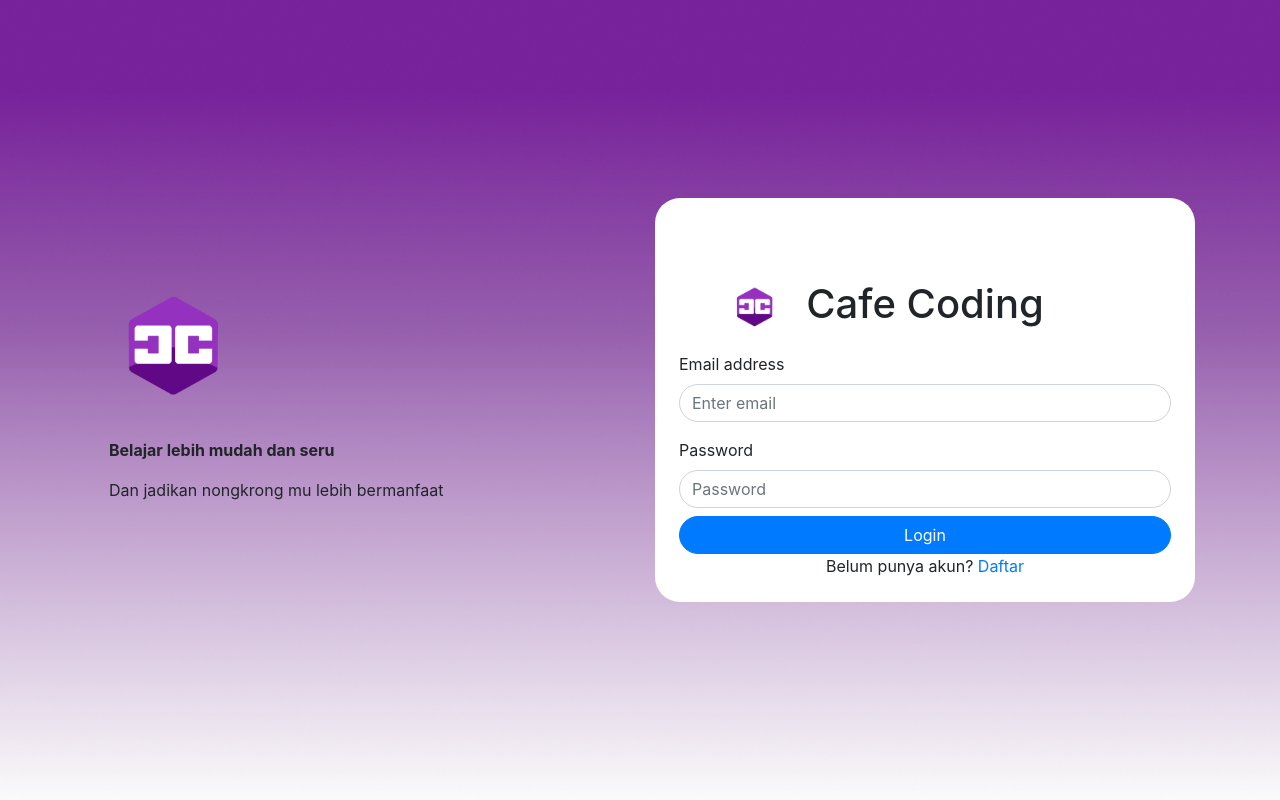
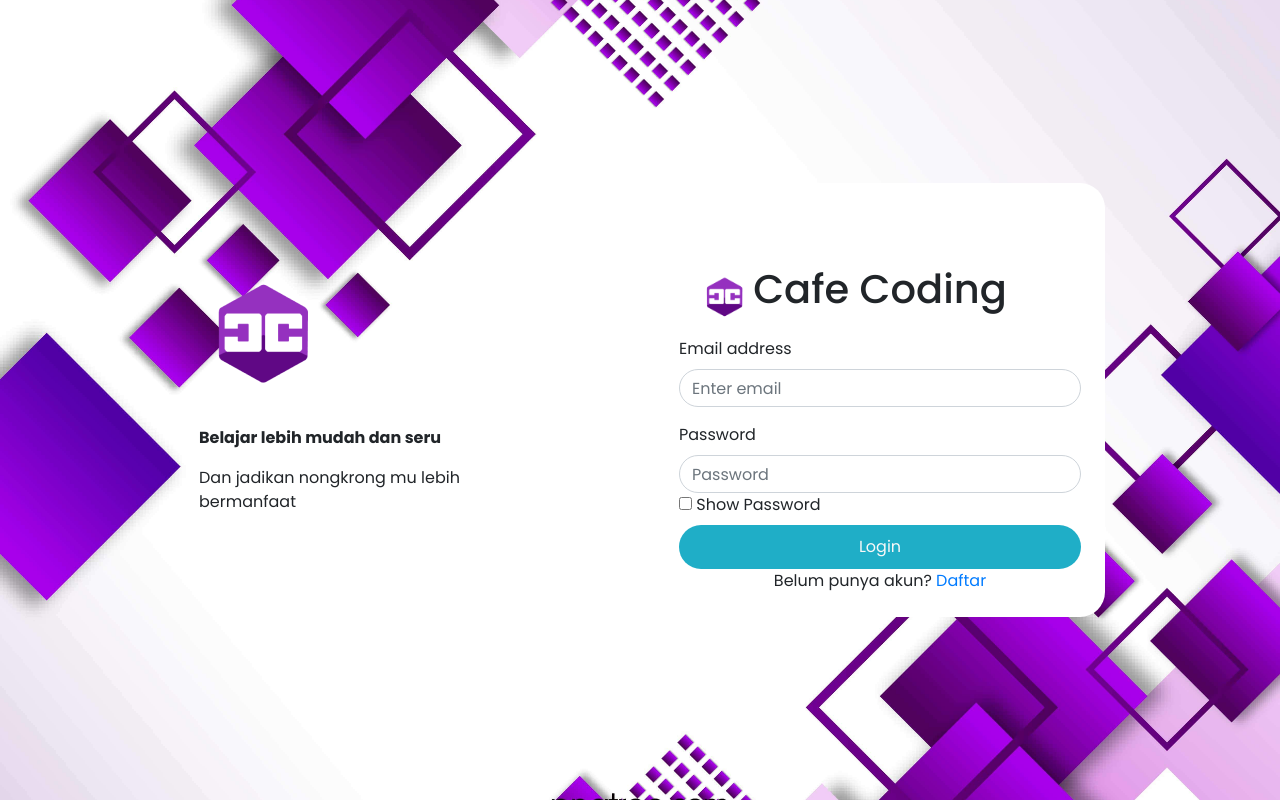
Before and after one commit to MatthewHL123/CafeCodingProjectKP, a Flask app: page /login in a window 1280 px wide. Run offline with Flask 3, Linux system fonts and the light colour scheme; some libraries are stand-ins or nearby versions.

Commit message:
modifikasi login and signup

```diff
--- a/static/css/style_login.css
+++ b/static/css/style_login.css
@@ -1,20 +1,103 @@
-.btn-custom
+@import url("https://fonts.googleapis.com/css2?family=Poppins:wght@300;400;500;600;700;800;900&display=swap");
 
-{
-    border-radius: 25px;
+* {
+  margin: 0;
+  padding: 0;
+  box-sizing: border-box;
+  font-family: 'Poppins', sans-serif;
+}
+
+body {
+  background-image: url("../asset/background_2.jpg");
+  background-size: cover;
+  background-position: center;
+
+}
+.container{
+  width: 100%;
+  max-width: 960px; /* Sesuaikan lebar maksimum container sesuai kebutuhan */
+}
+
+.row {
+  display: flex;
+  flex-wrap: wrap;
+  margin-right: -15px;
+  margin-left: -15px;
+}
+
+.col-md-4 {
+  flex: 0 0 33.333333%;
+  max-width: 33.333333%;
+  padding-right: 15px;
+  padding-left: 15px;
+}
+
+.col-md-6 {
+  flex: 0 0 50%;
+  max-width: 50%;
+  padding-right: 15px;
+  padding-left: 15px;
+}
+
+#img img{
+  position: relative;
+  left: 20px;
+  top: 65px;
+  width: 50px;
+  height: auto;
+}
+
+.ml-4 {
+  margin-left: 1.5rem!important;
+}
+
+.mr-4 {
+  margin-right: 1.5rem!important;
 }
 
 .blue-text {
-    color: #bae8e8;
+  color: #3bbbbb;
   font-size: 40px;
+}
+
+.font-weight-bold {
+  font-weight: bold;
+}
+
+.p-4 {
+  padding: 1.5rem!important;
 }
 
 .rounded {
   border-radius: 25px !important;
 }
 
-  body {
-    background-image: url("../asset/background.png");
-    background-size: cover;
-    background-position: center;
+.bg-white {
+  background-color: #0066ff;
 }
+
+.text-center {
+  text-align: center!important;
+}
+
+.mb-4 {
+  margin-bottom: 1.5rem!important;
+}
+
+.btn {
+  border-radius: 40px;
+  padding: 10px 20px;
+  border: none;
+  font-size: 16px;
+  cursor: pointer;
+}
+
+.btn-primary {
+  background-color: #000000;
+  color: #333;
+}
+
+.btn-custom {
+  background-color: #1faec7;
+  color: #f8f8f8;
+}
--- a/templates/home.html
+++ b/templates/home.html
@@ -65,7 +65,7 @@
                 <button type="button" class="btn btn-dark">Belajar Sekarang</button>
             </div>
             <div class="col-md-6" id="img">
-                <img src="../static/asset/Desain_3-removebg-preview.png" alt="">
+                <img src="../static/asset/Desain_3-removebg-preview.png" alt="Desain 3">
             </div>
         </div>
         </div>
--- a/templates/login.html
+++ b/templates/login.html
@@ -8,16 +8,16 @@
   <link rel="stylesheet" href="https://stackpath.bootstrapcdn.com/bootstrap/4.5.0/css/bootstrap.min.css">
   <link rel="stylesheet" href="../static/css/style_login.css">
 
-   <script>
-
+  <script>
     function is_username(asValue) {
       var regExp = /^(?=.*[a-zA-Z])[-a-zA-Z0-9_.]{2,20}$/;
       return regExp.test(asValue);
     }
+
     function sign_up() {
       let username = $("#input_username").val();
       let email = $("#input_email").val();
-      let password = $("#input-password").val(); // Changed the ID
+      let password = $("#input-password").val();
 
       if (username === "") {
         handleValidationError("#input_username", "#help_username1", "Tolong Masukkan Username Anda");
@@ -111,6 +111,15 @@
       $(inputSelector).focus();
     }
 
+    function togglePassword() {
+      const passwordField = document.getElementById("input-password");
+      const passwordFieldType = passwordField.getAttribute("type");
+      if (passwordFieldType === "password") {
+        passwordField.setAttribute("type", "text");
+      } else {
+        passwordField.setAttribute("type", "password");
+      }
+    }
 
     $(document).ready(function () {
       toggleForm();
@@ -131,12 +140,12 @@
           <p>Dan jadikan nongkrong mu lebih bermanfaat</p>
         </div>
       </div>
-      <div class="col-md-6">
+      <div class="col-md-6" id="img">
         <form class="bg-white p-4 rounded">
-          <h1> <img src="../static/asset/logo cc.png" style="position: relative; left: 50px; top: 60px; width: 50px; height: auto;">
-
-           <p class="text-center mb-4">Cafe Coding</p> </h1>
-          <div id="boxnama" class=" d-none">
+          <h1> <img src="../static/asset/logo cc.png">
+            <p class="text-center mb-4">Cafe Coding</p>
+          </h1>
+          <div id="boxnama" class="d-none">
             <div class="form-group">
               <label for="exampleInputEmail1">Name</label>
               <input id="input_username" type="text" class="form-control rounded" aria-describedby="name"
@@ -162,6 +171,7 @@
             <div>
               <label for="exampleInputPassword1">Password</label>
               <input type="password" class="form-control rounded" id="input-password" placeholder="Password">
+              <input type="checkbox" id="toggle-password" onclick="togglePassword()"> Show Password
             </div>
             <div id="help_pw1" class="invalid-feedback">
               Tolong masukkan password anda
@@ -169,8 +179,7 @@
           </div>
 
           <div id="login-btn">
-            <button type="button" class="btn btn-primary btn-custom btn-block rounded"
-              onclick="sign_in()">Login</button>
+            <button type="button" class="btn btn-primary btn-custom btn-block rounded" onclick="sign_in()">Login</button>
           </div>
 
           <div id="btn-action" class="text-center">
@@ -182,7 +191,7 @@
     </div>
   </div>
 
-  <script src=" https://ajax.googleapis.com/ajax/libs/jquery/3.4.1/jquery.min.js"></script>
+  <script src="https://ajax.googleapis.com/ajax/libs/jquery/3.4.1/jquery.min.js"></script>
   <script src="https://cdnjs.cloudflare.com/ajax/libs/jquery-cookie/1.4.1/jquery.cookie.js"></script>
   <script src="https://cdn.jsdelivr.net/npm/@popperjs/core@2.9.1/dist/umd/popper.min.js"></script>
   <script src="https://stackpath.bootstrapcdn.com/bootstrap/4.5.0/js/bootstrap.min.js"></script>
```
Also changed, not shown: static/css/style_daftar.css (+94 -9 lines), static/css/stylehome.css (+7 -1 lines), templates/daftar.html (+24 -9 lines), static/asset/background_2.jpg (added). Lines whose indentation alone changed are shown as unchanged.
